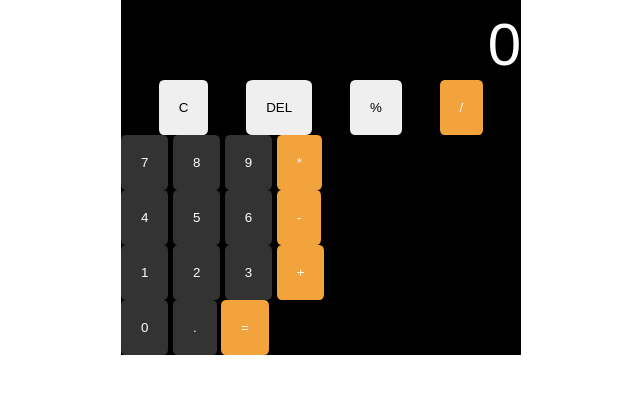
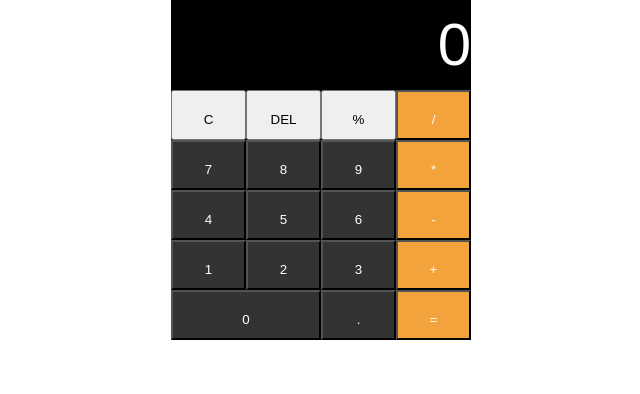
Before and after one commit to chiranuvathn/calculator, a plain HTML site: page index.html in a window 1280 px wide. Shown: the whole page, without its empty margins (319-959 px from the left). Drawn offline with Linux system fonts and the light colour scheme.

Commit message:
- finalize styles and format

```diff
--- a/styles.css
+++ b/styles.css
@@ -11,15 +11,14 @@ body {
 }
 
 button {
-    padding: 10px;
-    border-radius: 10%;
-    border: 10px solid transparent;
+    padding: 20px;
+    height: 50px;
+    width: 50px;
 }
 
 #cal-display {
     color: white;
     background-color: black;
-    height: 80px;
     text-align: right;
     font-size: 60px;
 }
@@ -30,23 +29,31 @@ button {
     flex-direction: column;
 }
 
-/* [id^='cal-button-row-'] { */
-#cal-button-row-one {
+[id^='cal-button-row-'] {
     display: flex;
-    justify-content: space-evenly;
 }
 
 [class^='button-number-'] {
     color: white;
     background-color: #333333;
+    flex-grow: 1;
 }
 
 [class^='button-operator-'], .button-equal {
     color: white;
     background-color: #f2a33c;
+    flex-grow: 1;
+}
+
+.button-clear, .button-delete, .button-percentage {
+    flex-grow: 1;
+}
+
+.button-number-0 {
+    width: 125px;
 }
 
 #cal-border {
     margin: auto;
-    max-width: 400px;
+    max-width: 300px;
 }
```
